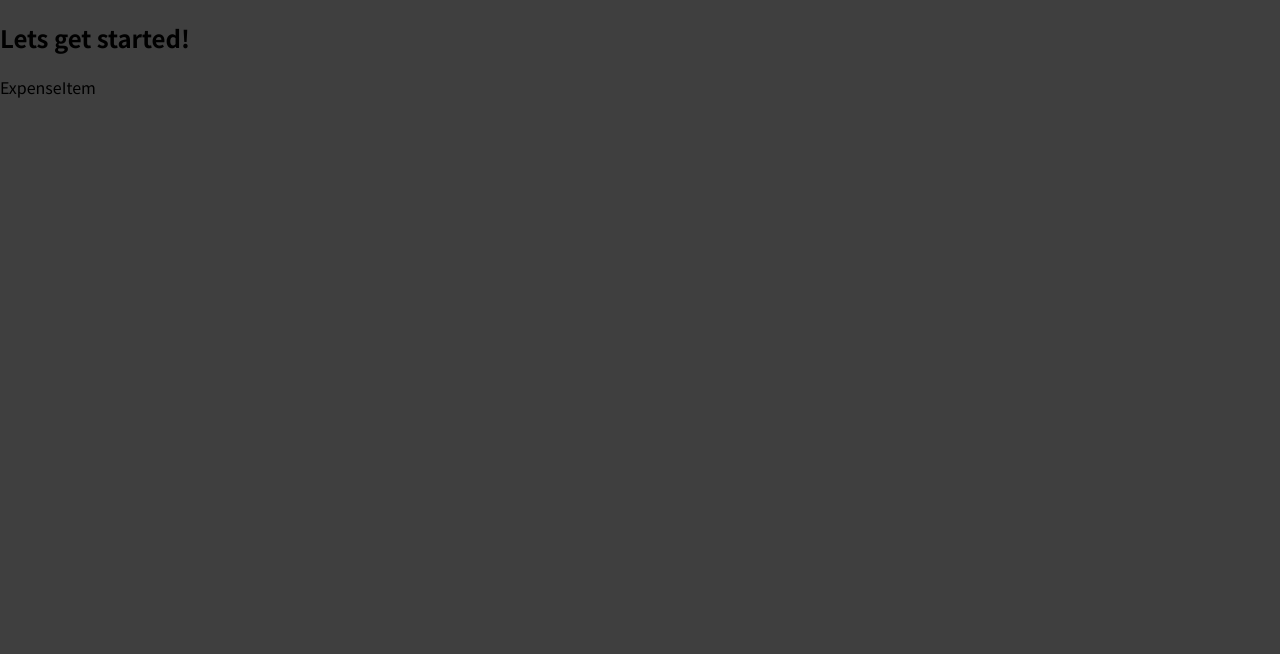
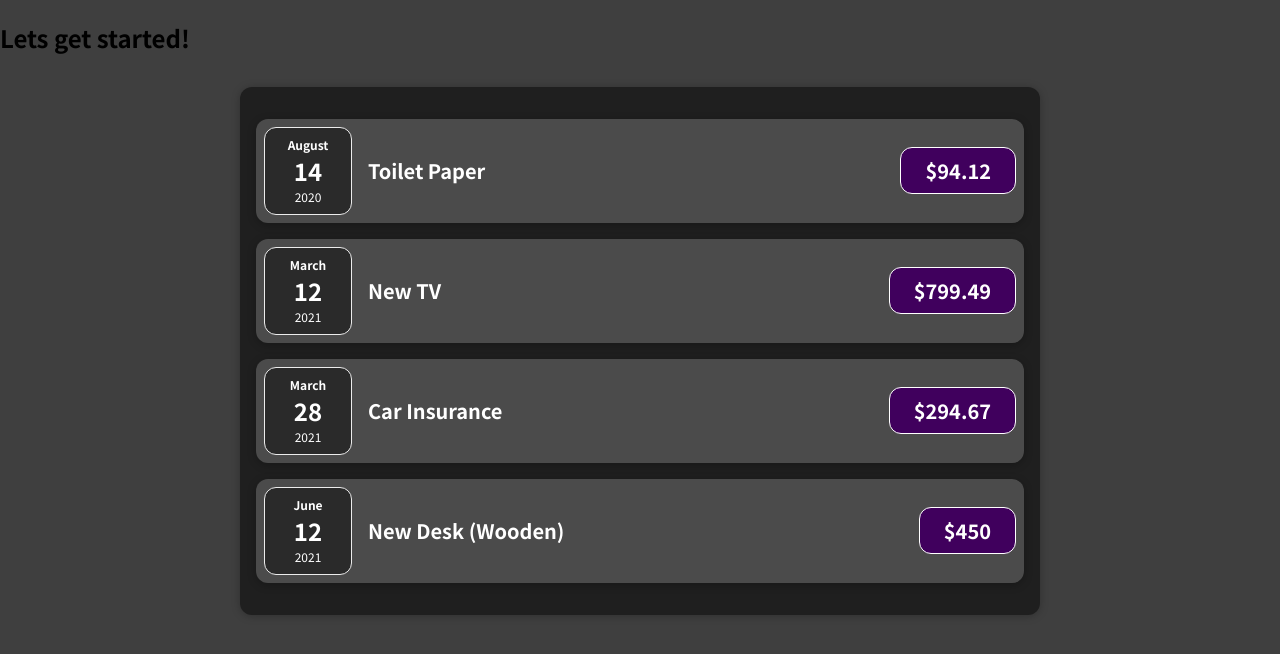
Before and after one commit to parv3213/React-practice, a React (Create React App) app: page / in a window 1280 px wide. Shown: the top 654 px of the page. Built offline with nearby package versions, Linux system fonts and the light colour scheme.

Commit message:
feat(): add expenses
- practice components

```diff
--- a/package.json
+++ b/package.json
@@ -22,7 +22,9 @@
     "test": "react-scripts test",
     "eject": "react-scripts eject",
     "format": "prettier --ignore-path .gitignore --write \"{*,**/*}.{ts,tsx,js,jsx,json,yml,yaml,md}\"",
-    "prepare": "husky install"
+    "prepare": "husky install",
+    "lint:nofix": "eslint --ignore-path .gitignore \"*/**/*.{js,jsx,ts,tsx}\"",
+    "lint": "yarn lint:nofix --quiet --fix"
   },
   "lint-staged": {
     "*.{ts,tsx,js,jsx}": [
--- a/src/App.tsx
+++ b/src/App.tsx
@@ -1,8 +1,32 @@
+import Expenses from './components/Expenses';
+
 function App(): JSX.Element {
+  const expenses = [
+    {
+      id: 'e1',
+      title: 'Toilet Paper',
+      amount: 94.12,
+      date: new Date(2020, 7, 14),
+    },
+    { id: 'e2', title: 'New TV', amount: 799.49, date: new Date(2021, 2, 12) },
+    {
+      id: 'e3',
+      title: 'Car Insurance',
+      amount: 294.67,
+      date: new Date(2021, 2, 28),
+    },
+    {
+      id: 'e4',
+      title: 'New Desk (Wooden)',
+      amount: 450,
+      date: new Date(2021, 5, 12),
+    },
+  ];
+
   return (
     <div>
       <h2>Lets get started!</h2>
-      ExpenseItem
+      <Expenses expenses={expenses} />
     </div>
   );
 }
--- /dev/null
+++ b/src/components/ExpenseDate.css
@@ -0,0 +1,26 @@
+.expense-date {
+  display: flex;
+  flex-direction: column;
+  width: 5.5rem;
+  height: 5.5rem;
+  border: 1px solid #ececec;
+  background-color: #2a2a2a;
+  color: white;
+  border-radius: 12px;
+  align-items: center;
+  justify-content: center;
+}
+
+.expense-date__month {
+  font-size: 0.75rem;
+  font-weight: bold;
+}
+
+.expense-date__year {
+  font-size: 0.75rem;
+}
+
+.expense-date__day {
+  font-size: 1.5rem;
+  font-weight: bold;
+}
--- /dev/null
+++ b/src/components/ExpenseDate.tsx
@@ -0,0 +1,18 @@
+import './ExpenseDate.css';
+
+interface IExpenseDate {
+  date: Date;
+}
+
+export default function ExpenseDate({ date }: IExpenseDate): JSX.Element {
+  const month = date.toLocaleString('en-US', { month: 'long' });
+  const day = date.toLocaleString('en-US', { day: '2-digit' });
+  const year = date.getFullYear();
+  return (
+    <div className="expense-date">
+      <div className="expense-date__month">{month}</div>
+      <div className="expense-date__day">{day}</div>
+      <div className="expense-date__year">{year}</div>
+    </div>
+  );
+}
--- /dev/null
+++ b/src/components/ExpenseItem.css
@@ -0,0 +1,56 @@
+.expense-item {
+  display: flex;
+  justify-content: space-between;
+  align-items: center;
+  box-shadow: 0 2px 8px rgba(0, 0, 0, 0.25);
+  padding: 0.5rem;
+  margin: 1rem 0;
+  border-radius: 12px;
+  background-color: #4b4b4b;
+}
+
+.expense-item__description {
+  display: flex;
+  flex-direction: column;
+  gap: 1rem;
+  align-items: flex-end;
+  flex-flow: column-reverse;
+  justify-content: flex-start;
+  flex: 1;
+}
+
+.expense-item h2 {
+  color: #3a3a3a;
+  font-size: 1rem;
+  flex: 1;
+  margin: 0 1rem;
+  color: white;
+}
+
+.expense-item__price {
+  font-size: 1rem;
+  font-weight: bold;
+  color: white;
+  background-color: #40005d;
+  border: 1px solid white;
+  padding: 0.5rem;
+  border-radius: 12px;
+}
+
+@media (min-width: 580px) {
+  .expense-item__description {
+    flex-direction: row;
+    align-items: center;
+    justify-content: flex-start;
+    flex: 1;
+  }
+
+  .expense-item__description h2 {
+    font-size: 1.25rem;
+  }
+
+  .expense-item__price {
+    font-size: 1.25rem;
+    padding: 0.5rem 1.5rem;
+  }
+}
--- a/src/components/ExpenseItem.tsx
+++ b/src/components/ExpenseItem.tsx
@@ -1,5 +1,21 @@
-function ExpenseItem(): JSX.Element {
-  return <h2>Expense Item</h2>;
+import './ExpenseItem.css';
+
+import ExpenseDate from './ExpenseDate';
+
+interface IExpenseItem {
+  title: string;
+  amount: number;
+  date: Date;
 }
 
-export default ExpenseItem;
+export default function ExpenseItem({ title, amount, date }: IExpenseItem): JSX.Element {
+  return (
+    <div className="expense-item">
+      <ExpenseDate date={date} />
+      <div className="expense-item__description">
+        <h2>{title}</h2>
+        <div className="expense-item__price">${amount}</div>
+      </div>
+    </div>
+  );
+}
--- /dev/null
+++ b/src/components/Expenses.css
@@ -0,0 +1,9 @@
+.expenses {
+  padding: 1rem;
+  background-color: rgb(31, 31, 31);
+  margin: 2rem auto;
+  width: 50rem;
+  max-width: 95%;
+  border-radius: 12px;
+  box-shadow: 0 1px 8px rgba(0, 0, 0, 0.25);
+}
--- /dev/null
+++ b/src/components/Expenses.tsx
@@ -0,0 +1,29 @@
+import './Expenses.css';
+
+import ExpenseItem from './ExpenseItem';
+
+interface IExpense {
+  expenses: {
+    id: string;
+    title: string;
+    amount: number;
+    date: Date;
+  }[];
+}
+
+export default function Expenses({ expenses }: IExpense): JSX.Element {
+  return (
+    <div className="expenses">
+      {expenses.map(expense => {
+        return (
+          <ExpenseItem
+            key={expense.id}
+            title={expense.title}
+            amount={expense.amount}
+            date={expense.date}
+          />
+        );
+      })}
+    </div>
+  );
+}
```
